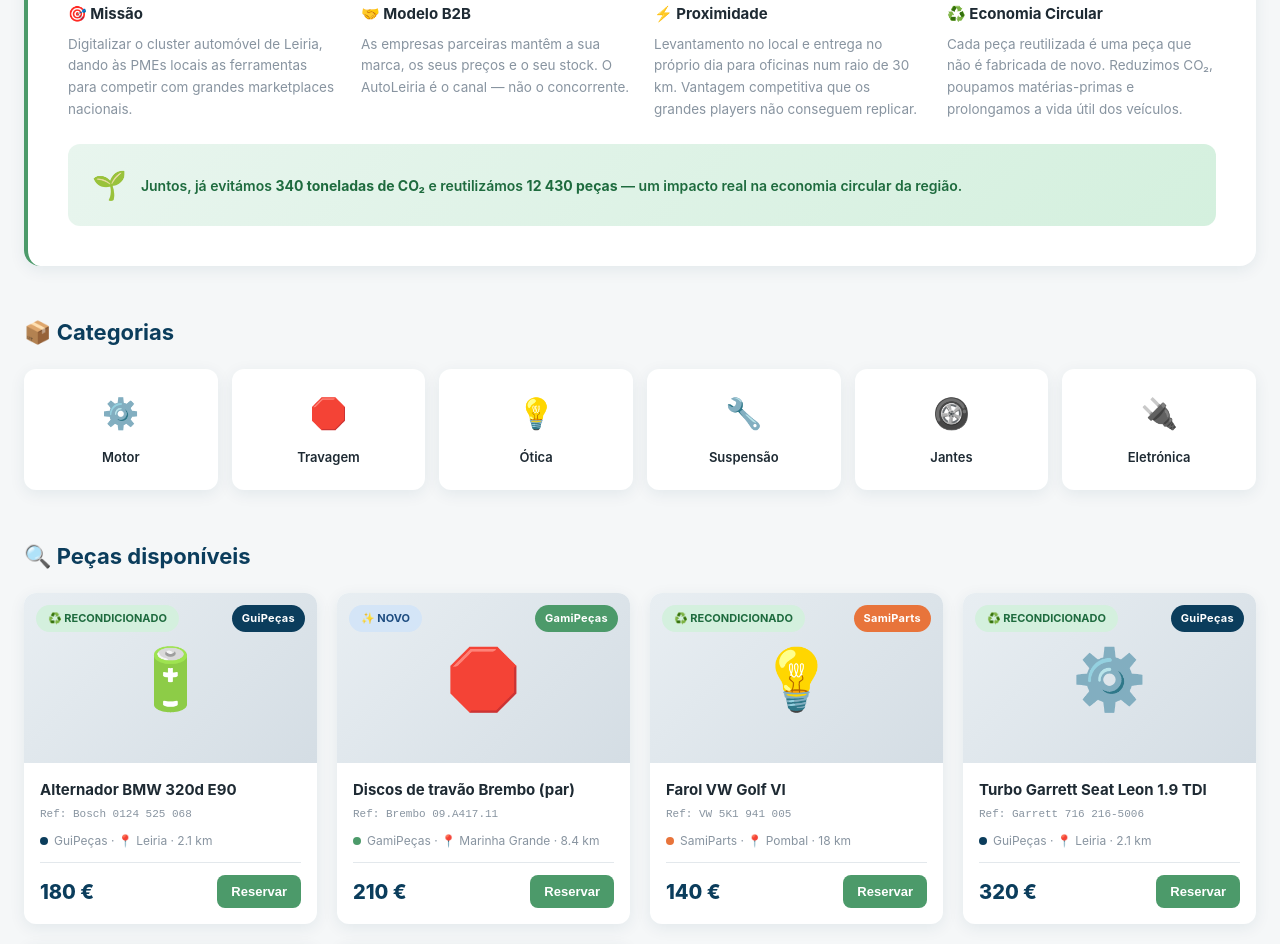
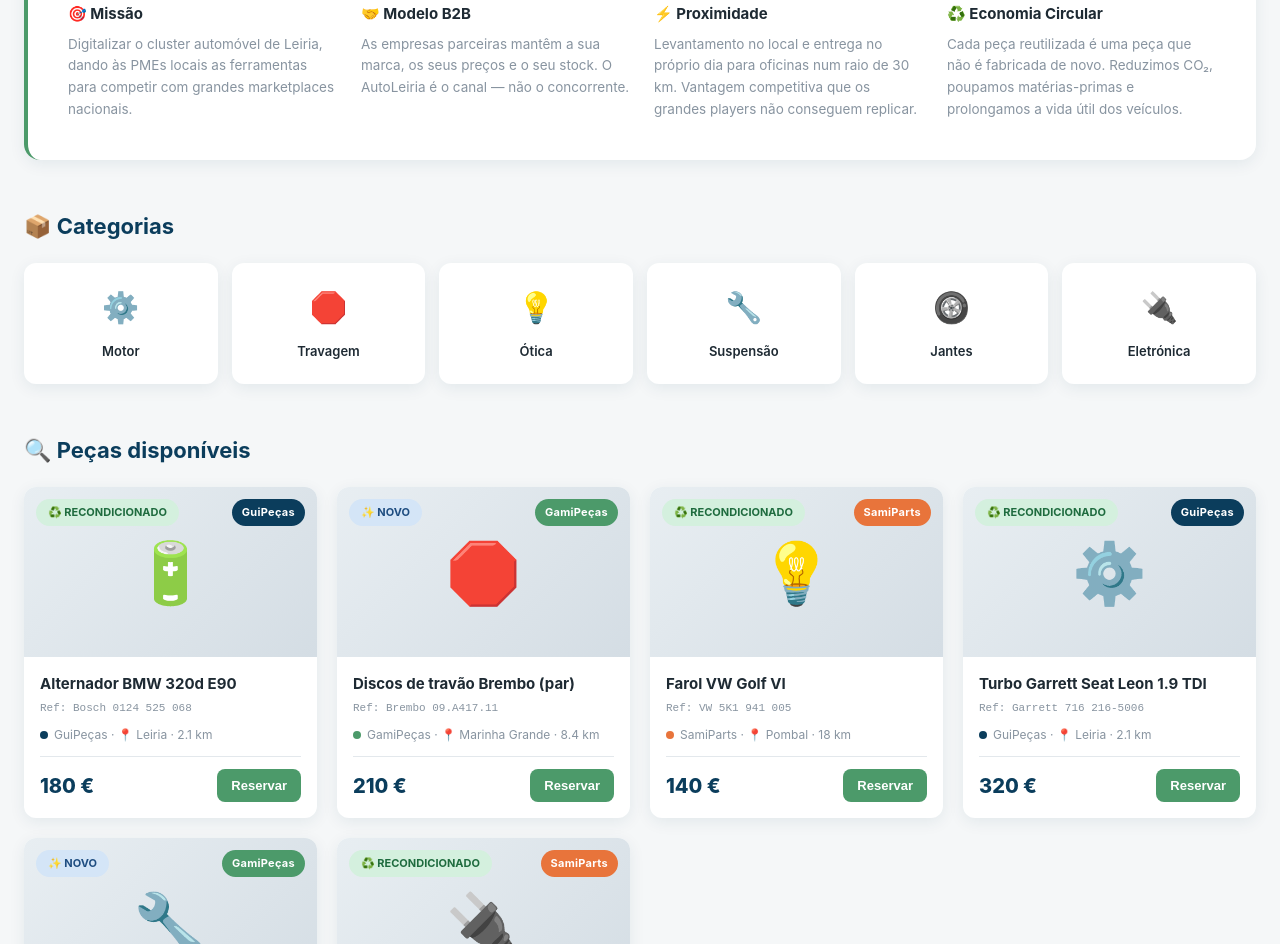
Before and after one commit to ItsTheDede/ideiadeeesignaapapcomia.github.io, a plain HTML site: page index.html in a window 1280 px wide. Shown: the part 831-1775 px from the top of the page. Drawn offline with Linux system fonts and the light colour scheme.

```diff
--- a/index.html
+++ b/index.html
@@ -539,12 +539,6 @@
            CO₂, poupamos matérias-primas e prolongamos a vida útil dos veículos.</p>
       </div>
     </div>
-
-    <div class="sobre-destaque">
-      <span>🌱</span>
-      <span>Juntos, já evitámos <strong>340 toneladas de CO₂</strong> e reutilizámos
-            <strong>12 430 peças</strong> — um impacto real na economia circular da região.</span>
-    </div>
   </div>
 
   <!-- ============ CATEGORIAS ============ -->
```
